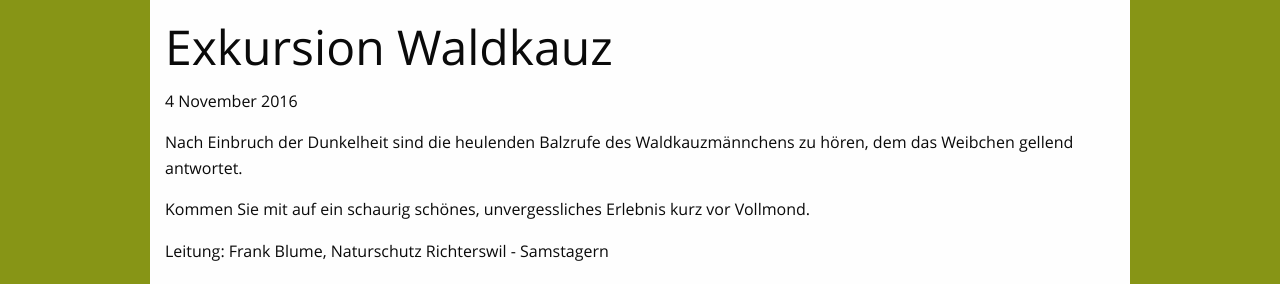
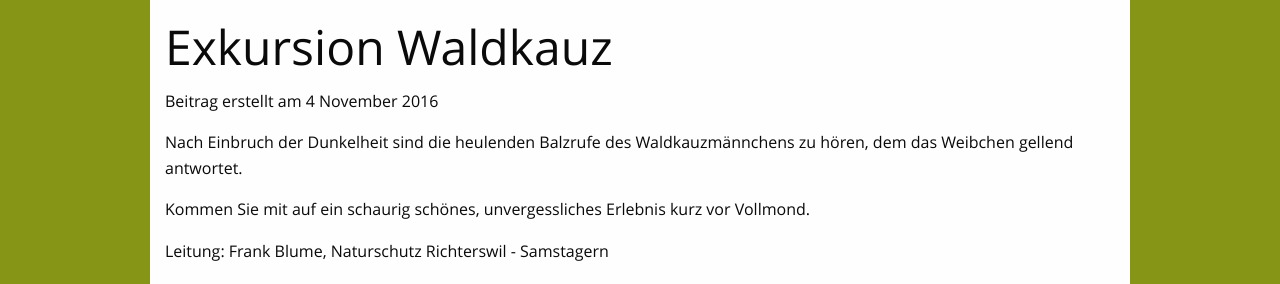
Before and after one commit to Naturschutz-Richterswil-Samstagern/Naturschutz-Richterswil-Samstagern.github.io, a Jekyll site: the page built from _posts/2016-11-04-exkursion-waldkauz.md, in a window 1280 px wide. Shown: the part 344-628 px from the top of the page. Built offline with Jekyll 4.4.1, drawn with Linux system fonts in a browser that asks for light colours.

Commit message:
Changed layout of post to show creation date of post

```diff
--- a/_layouts/post.html
+++ b/_layouts/post.html
@@ -5,7 +5,7 @@ layout: default
 
   <header class="post-header">
     <h1 class="post-title" itemprop="name headline">{{ page.title }}</h1>
-    <p class="post-meta"><time datetime="{{ page.date | date_to_xmlschema }}" itemprop="datePublished">
+    <p class="post-meta">Beitrag erstellt am <time datetime="{{ page.date | date_to_xmlschema }}" itemprop="datePublished">
       <!-- Whitespace added for readability -->
       {% assign m = page.date | date: "%-m" %}
       {{ page.date | date: "%-d" }}
```
